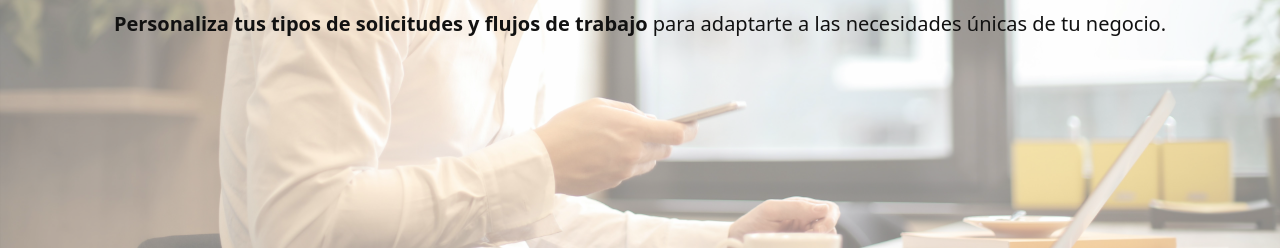
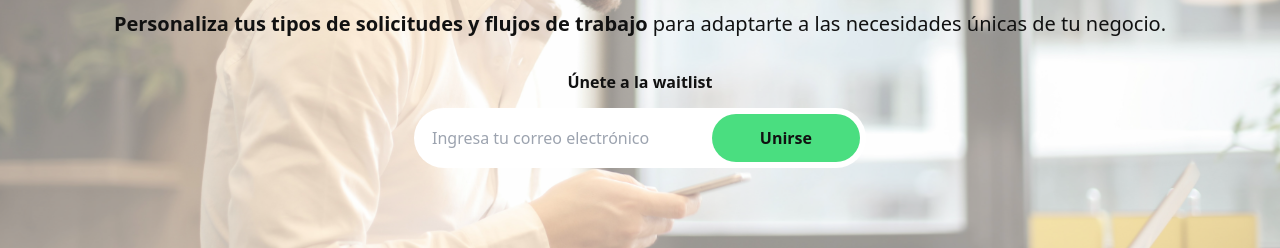
Before and after one commit to fernastereo/docutrack-landing, a Vue app: page / in a window 1280 px wide. Shown: the part 526-774 px from the top of the page. Built offline with nearby package versions, Linux system fonts and the light colour scheme; no server answers; what vuefire would draw is missing.

Commit message:
feat: enhance HeroSection with dynamic content and multilingual support

```diff
--- a/src/components/HeroSection.vue
+++ b/src/components/HeroSection.vue
@@ -24,7 +24,7 @@
       </p>
       <p class="text-md md:text-xl mb-8">
         <span class="font-bold">{{ content.subHeadline2.bolded }}</span> {{ content.subHeadline2.unbolded }}</p>
-      <WaitingList :isDarkMode="isDarkMode" />
+      <WaitingList :cta="waitingList.cta" :isDarkMode="isDarkMode" />
     </div>
   </section>
 </template>
@@ -32,11 +32,13 @@
 <script setup>
   import WaitingList from '@/components/WaitingList.vue'
   import heroContent from '@/data/heroContent.json'
+  import waitingListContent from '@/data/waitingListContent.json'
   import { useLanguage } from '@/composables/useLanguage';
   import { computed } from 'vue';
 
   const { language } = useLanguage()
   const content = computed(() => heroContent[language.value])
+  const waitingList = computed(() => waitingListContent[language.value])
 
   const { isDarkMode } = defineProps(['isDarkMode'])
 </script>
--- a/src/composables/useLanguage.js
+++ b/src/composables/useLanguage.js
@@ -5,8 +5,7 @@ const language = ref('es');
 export const useLanguage = () => {
 
   const setLanguage = (lang) => {
-    language.value = lang
-    console.log('Idioma cambiado a:', lang)
+    language.value = lang;
   }
 
   return { language, setLanguage }
--- a/src/data/navLinks.json
+++ b/src/data/navLinks.json
@@ -14,7 +14,7 @@
       },
       {
         "name": "Precios",
-        "link": "precios"
+        "link": "pricing"
       }
     ],
   "en": [
```
Also changed, not shown: src/views/HomeView.vue (indentation only).
